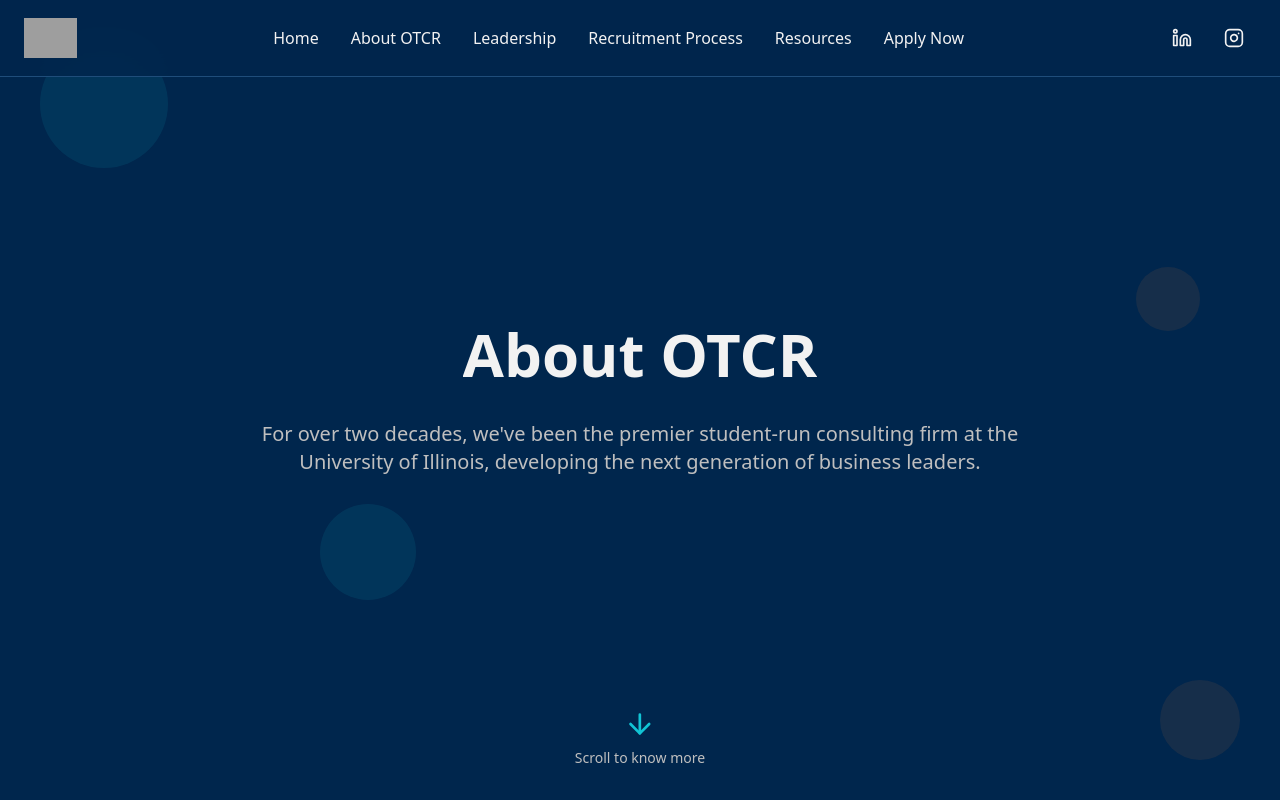
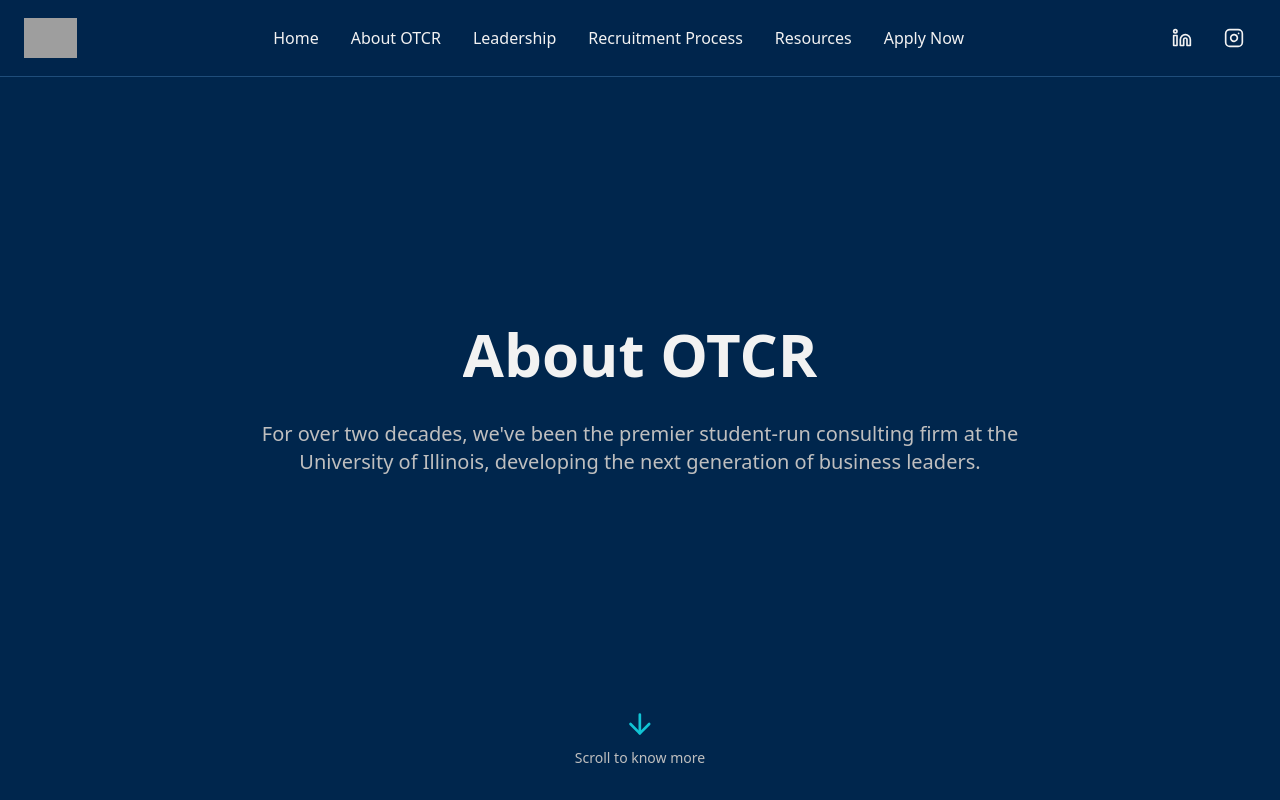
Before and after one commit to Raaghav-Pillai/otcr-consulting, a React (Vite) app: page /about in a window 1280 px wide. Shown: the top 800 px of the page. Built offline with nearby package versions, Linux system fonts and the light colour scheme; grey boxes are pictures that could not be loaded.

Commit message:
Remove floating bubbles from About page hero section
cgen-3d9b29331bc74534b6cdd3e7852e84d9

```diff
--- a/src/pages/About.tsx
+++ b/src/pages/About.tsx
@@ -73,13 +73,7 @@ const About = () => {
 
       {/* About Hero Section */}
       <section className="min-h-screen flex flex-col justify-center items-center bg-background text-center px-4 relative overflow-hidden">
-        {/* Animated background */}
-        <div className="absolute inset-0 opacity-10">
-          <div className="absolute top-10 left-10 w-32 h-32 bg-accent rounded-full animate-bounce-slow"></div>
-          <div className="absolute top-1/3 right-20 w-16 h-16 bg-orange-warm rounded-full animate-pulse"></div>
-          <div className="absolute bottom-1/4 left-1/4 w-24 h-24 bg-accent rounded-full animate-bounce-slow" style={{animationDelay: '1s'}}></div>
-          <div className="absolute bottom-10 right-10 w-20 h-20 bg-orange-warm rounded-full animate-pulse" style={{animationDelay: '2s'}}></div>
-        </div>
+
 
         <div className="max-w-5xl mx-auto flex flex-col items-center relative z-10">
           <SplitText
```
